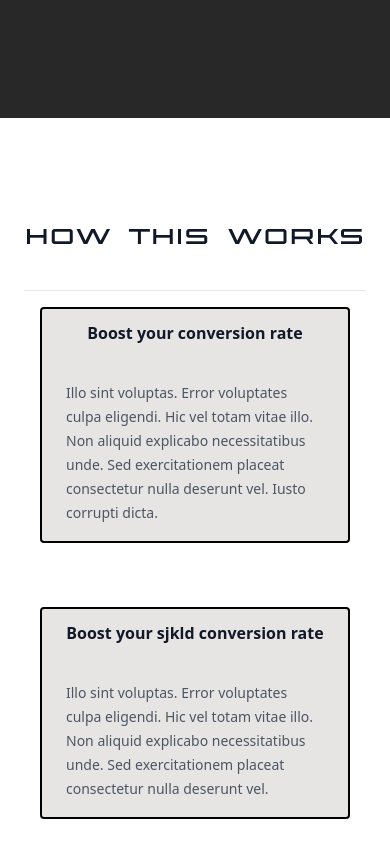
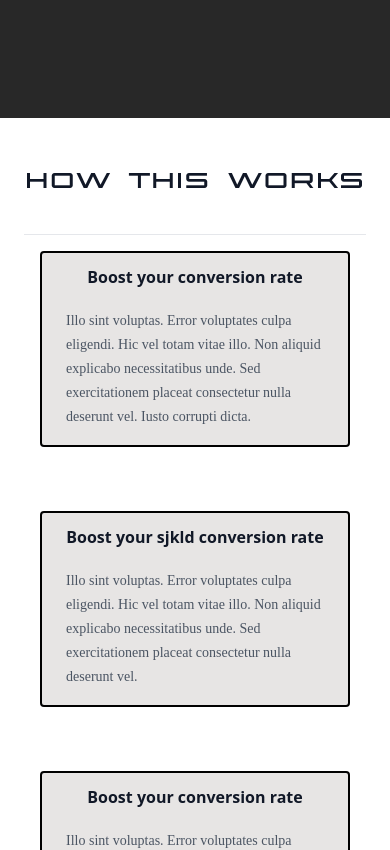
Before and after one commit to mvaibhav77/aidio, a React (Vite) app in the folder frontend/: page / in a window 390 px wide. Shown: the part 722-1572 px from the top of the page. Built offline with nearby package versions, Linux system fonts and the light colour scheme; a web font is replaced by a local one.

Commit message:
responsive2

```diff
--- a/frontend/src/components/About.jsx
+++ b/frontend/src/components/About.jsx
@@ -2,7 +2,6 @@ const posts = [
   {
     id: 1,
     title: 'Boost your conversion rate',
-    href: '#',
     description:
       'Illo sint voluptas. Error voluptates culpa eligendi. Hic vel totam vitae illo. Non aliquid explicabo necessitatibus unde. Sed exercitationem placeat consectetur nulla deserunt vel. Iusto corrupti dicta.',
   },
@@ -10,14 +9,13 @@ const posts = [
   {
     id: 2,
     title: 'Boost your sjkld  conversion rate',
-    href: '#',
+
     description:
       'Illo sint voluptas. Error voluptates culpa eligendi. Hic vel totam vitae illo. Non aliquid explicabo necessitatibus unde. Sed exercitationem placeat consectetur nulla deserunt vel.',
   },
   {
     id: 3,
     title: 'Boost your conversion rate',
-    href: '#',
     description:
       'Illo sint voluptas. Error voluptates culpa eligendi. Hic vel totam vitae illo. Non aliquid explicabo necessitatibus unde. Sed exercitationem placeat consectetur nulla deserunt vel. Iusto corrupti dicta.',
   },
@@ -26,7 +24,7 @@ const posts = [
 
 function About() {
   return (
-    <div className="bg-white py-24 sm:py-10">
+    <div className="bg-white py-24 sm:py-10 md:py-10">
       <div className="mx-auto max-w-7xl px-6 ">
         <div className="mx-auto max-w-2xl lg:mx-0">
           <h2
@@ -47,12 +45,12 @@ function About() {
             >
               <div className="group relative">
                 <h3 className="mt-3  text-center font-semibold leading-6 text-gray-900 group-hover:text-gray-600">
-                  <a href={post.href}>
-                    <span className="absolute inset-0" />
+                  <a>
+                    <span className="absolute inset-0 " />
                     {post.title}
                   </a>
                 </h3>
-                <p className="mt-5 px-6  text-sm leading-6 text-gray-600 p-4">
+                <p className="mt-5 px-6 font-secondary text-sm leading-6 text-gray-600 px-4 pb-4">
                   {post.description}
                 </p>
               </div>
--- a/frontend/src/components/Upload.jsx
+++ b/frontend/src/components/Upload.jsx
@@ -1,6 +1,6 @@
 function Upload() {
   return (
-    <div className="grid grid-cols-2 md:grid-cols-1 px-16 md:px-8 my-20 gap-8 items-center">
+    <div className="grid grid-cols-2 md:grid-cols-1 px-16 md:px-8 my-20 gap-8 items-center ">
       <div className="text-white">
         <h1 className="font-primary text-4xl">DEEPFAKE DETECTION</h1>
         <p className="mt-4 w-3/5">
```
